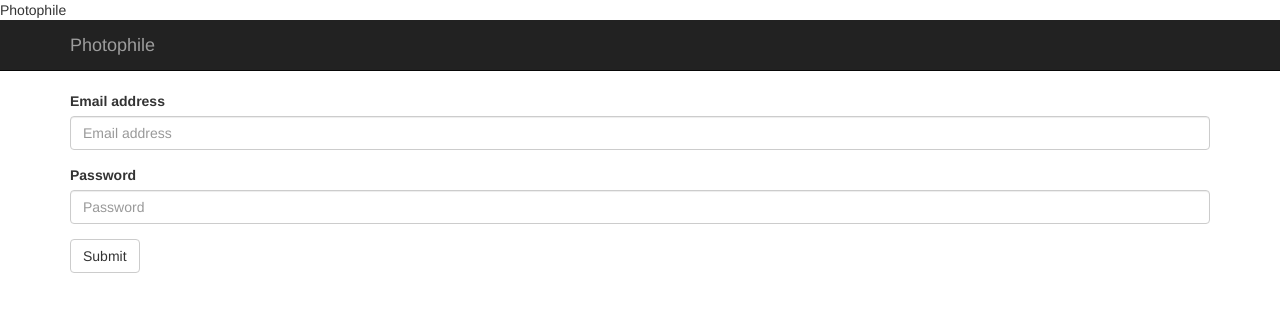
After one commit to holler4amarshall/photophile, a Flask app: page /login in a window 1280 px wide. The commit adds this page. Shown: the top 312 px of the page. Run offline with Flask 2, Linux system fonts and the light colour scheme; some libraries are stand-ins or nearby versions.

Commit message:
add basic login and create account templates

```diff
--- /dev/null
+++ b/photophile/templates/login.html
@@ -0,0 +1,16 @@
+{% extends "base.html" %}
+{% block content %}
+
+<form role="form" method="POST">
+    <div class="form-group">
+        <label for="email">Email address</label>
+        <input type="email" class="form-control" id="email" name="email" placeholder="Email address" required>
+    </div>
+    <div class="form-group">
+        <label for="password">Password</label>
+        <input type="password" class="form-control" id="password" name="password" placeholder="Password" required>
+    </div>
+    <button type="submit" class="btn btn-default">Submit</button>
+</form>
+
+{% endblock %}
```
Also changed, not shown: photophile/templates/create_account.html (added, +16 -0 lines), photophile/templates/index.html (+0 -11 lines).
